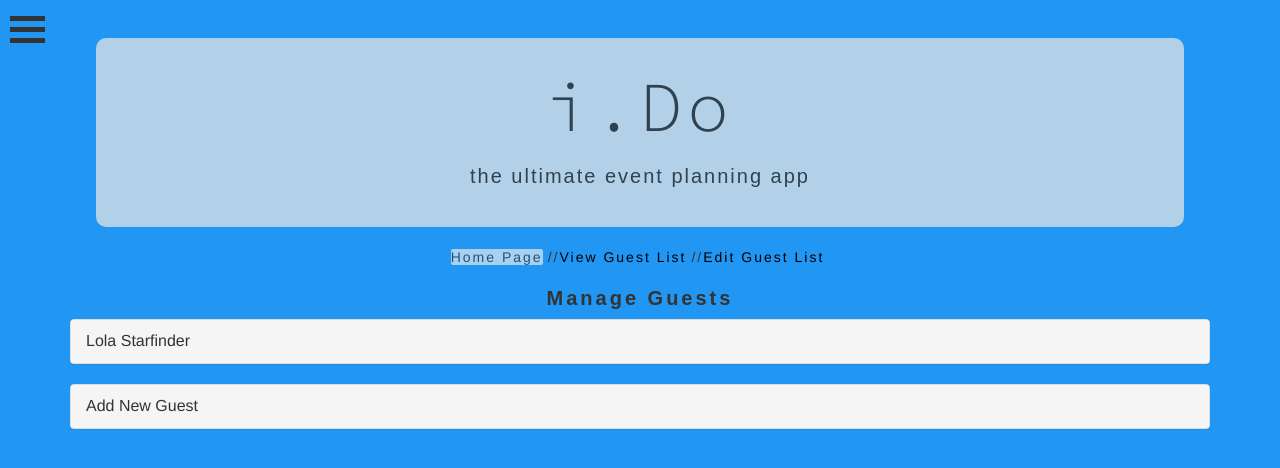
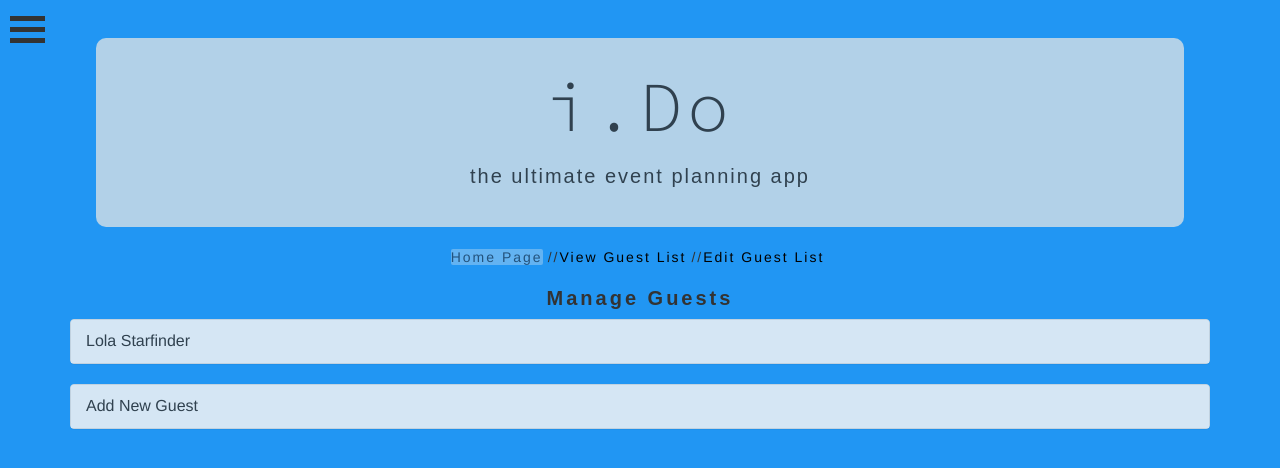
Before and after one commit to sallan306/I.Do, a React (Create React App) app in the folder client/: page /Manage in a window 1280 px wide. In both pictures the pointer is over the link "Home Page". Shown: the top 468 px of the page. Built offline with nearby package versions, Linux system fonts and the light colour scheme; a web font is replaced by a local one.

Commit message:
work work

```diff
--- a/client/src/components/Nav/style.css
+++ b/client/src/components/Nav/style.css
@@ -9,8 +9,7 @@
     border-radius: 10px;
 }
 
-
-.form-control, #nav-title, .btn-success, #title {
+.form-control, #nav-title, .btn-success, #title, .panel-default {
     opacity: .85;
 }
 
@@ -48,7 +47,7 @@ nav {
     text-decoration: none;
 }
 .linkHome:hover, .linkDash:hover, .linkMng:hover {
-    background: #faf4ee9f;
+    background: #faf4ee4d;
     transition: 0.4s;
     text-decoration: none;
 
```
